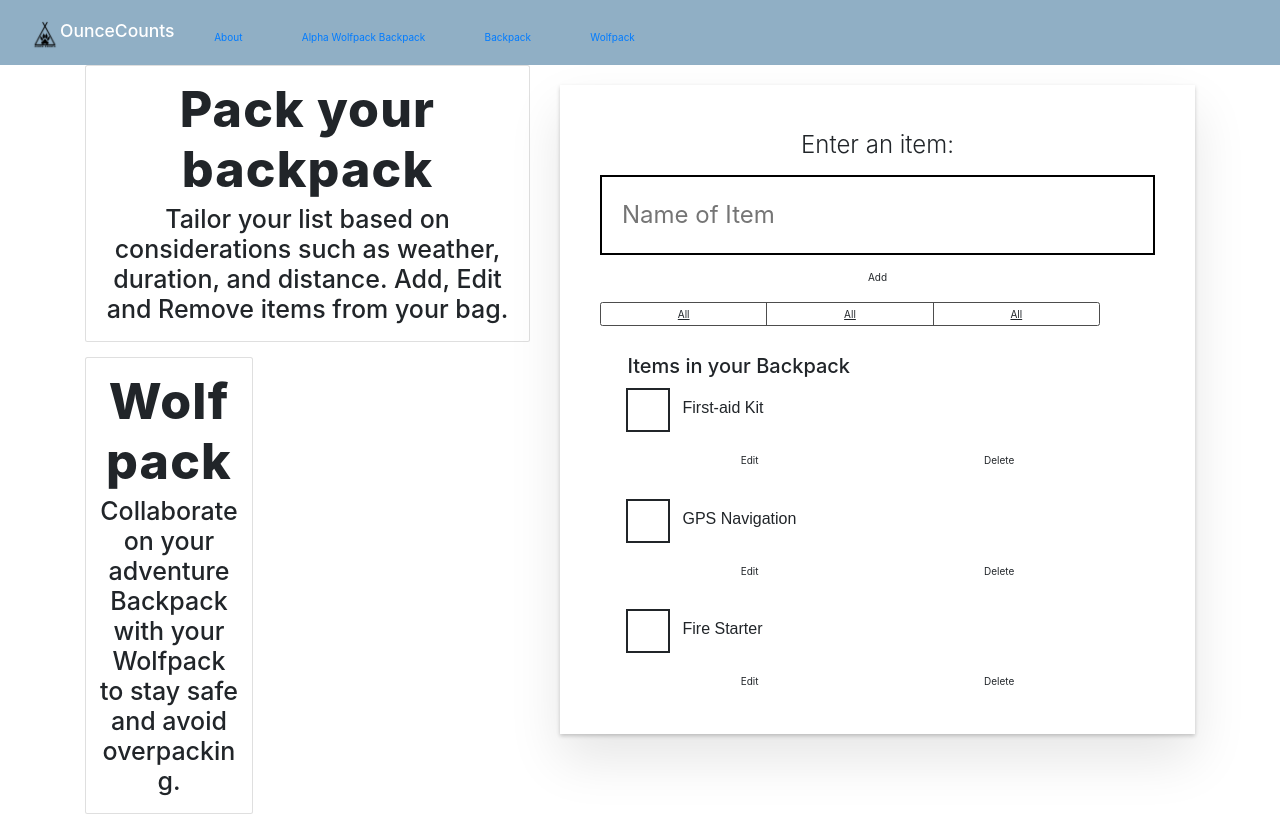
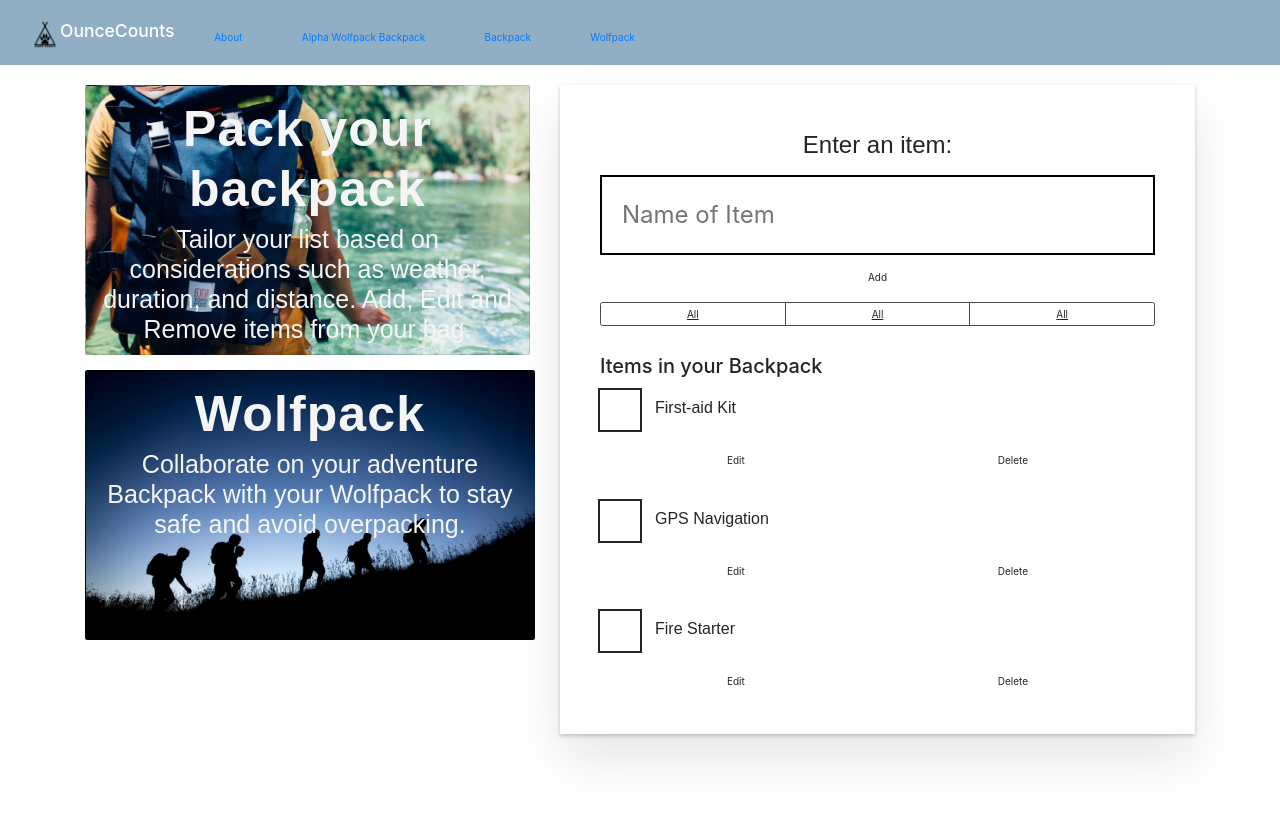
Before and after one commit to krisarushanov/OunceCountsV2, a React (Create React App) app in the folder client/: page /backpack in a window 1280 px wide. After the commit the page ends 800 px from the top, so only its background shows below. Built offline with nearby package versions, Linux system fonts and the light colour scheme.

Commit message:
file path corrected for images

```diff
--- a/client/src/components/Backpack/index.css
+++ b/client/src/components/Backpack/index.css
@@ -1,5 +1,4 @@
 /* RESETS */
-*,
 *::before,
 *::after {
   box-sizing: border-box;
@@ -10,6 +9,24 @@
 }
 html {
   font: 62.5% / 1.15 sans-serif;
+}
+#colOne {
+margin-top: 20px;
+}
+#cardOne {
+  font-family: Arial, sans-serif;
+  background-image: url(../../images/water.jpg);
+  color:#f5f5f5;
+  background-size: 520px;
+  height: 270px;
+}
+#cardTwo {
+  font-family: Arial, sans-serif;
+ background-image: url(../../images/hike.jpg);
+  background-size: 470px;
+  color:#f5f5f5;
+  width: 450px;
+  height: 270px;
 }
 h1,
 h2 {
@@ -56,7 +73,6 @@ input[type="text"] {
 body {
   width: 100%;
   margin: 0 auto;
-
   background-color: #f5f5f5;
   color: #4d4d4d;
 }
@@ -145,8 +161,8 @@ body {
 }
 /* END GLOBAL STYLES */
 .todoapp {
-    align-content: center;
-    max-width: 68rem;
+    align-content:center;
+    max-width:100rem;
   background: #fff;
   margin: 2rem 0 4rem 0;
   padding: 1rem;
@@ -159,7 +175,7 @@ body {
   }
 }
 .todoapp > * {
-  max-width: 50rem;
+  max-width: 60rem;
   margin-left: auto;
   margin-right: auto;
 }
@@ -179,6 +195,7 @@ body {
   padding: 0.8rem;
   margin-bottom: 1rem;
   text-align: center;
+  font-family: Arial, sans-serif;
 }
 .input__lg {
   padding: 2rem;
@@ -291,10 +308,8 @@ body {
 .c-cb > input[type="checkbox"]:checked + label::after {
   opacity: 1;
 }
-
 #additem {
   background-color: lightblue;
   text-align: center;
   display: flex;
-
 }
```
